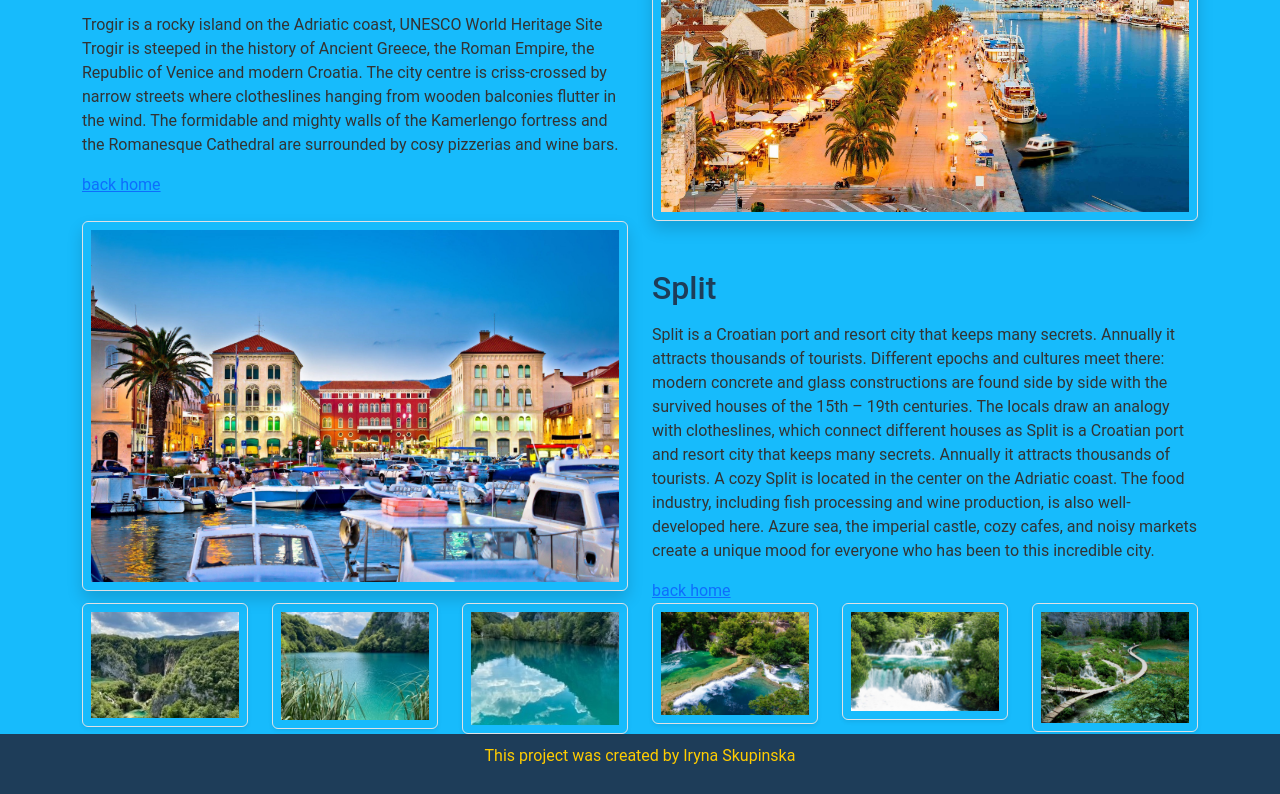
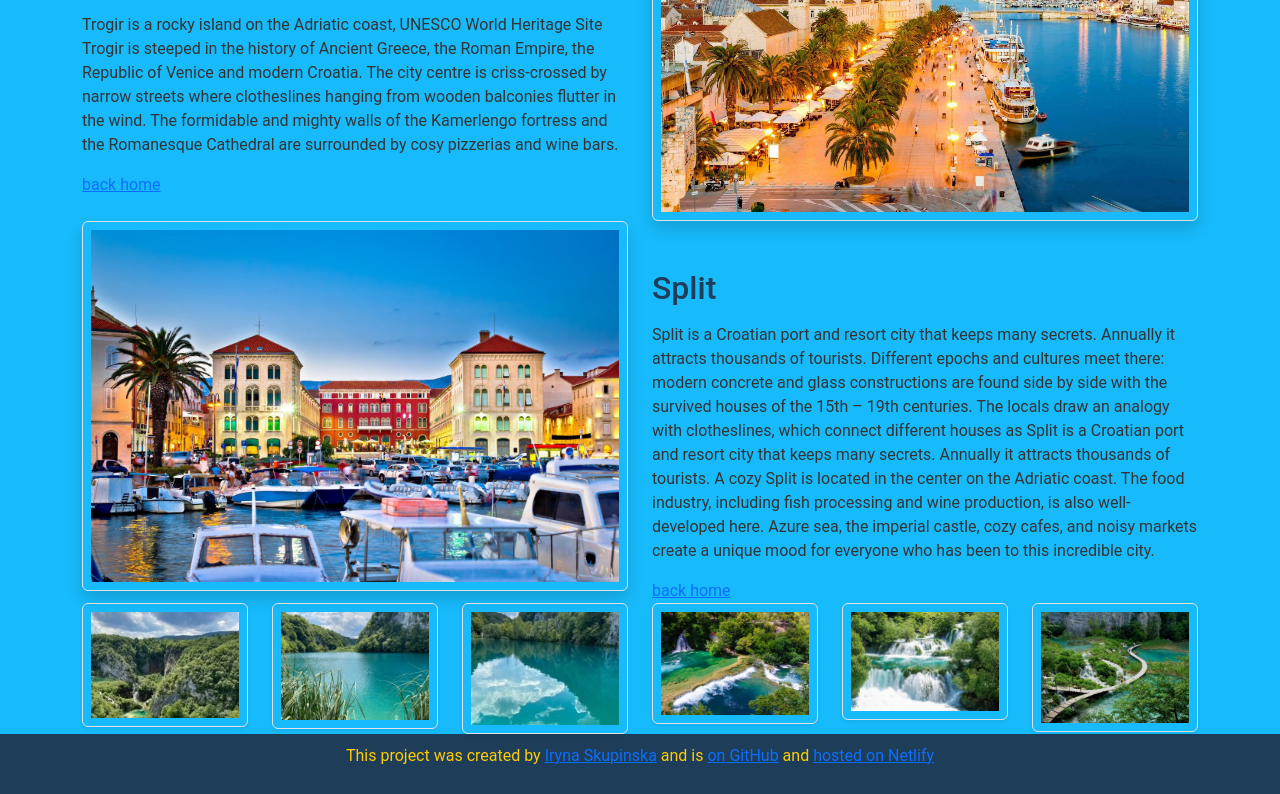
Before and after one commit to irycka/my-place-Croatie, a plain HTML site: page index.html in a window 1280 px wide. Shown: the part 1360-2154 px from the top of the page. Drawn offline with nearby package versions, Linux system fonts and the light colour scheme.

Commit message:
added footer contacts

```diff
--- a/index.html
+++ b/index.html
@@ -255,7 +255,8 @@
   </div>
 </body>
 <footer id="contact">
-  <p>This project was created by Iryna Skupinska</p>
+  <p>This project was created by <a href="#" target="_blank">Iryna Skupinska</a> and is <a href="#" target="_blank"> on
+      GitHub</a> and <a href="#" target="_blank"> hosted on Netlify</a> </p>
 </footer>
 
 </html>
```
